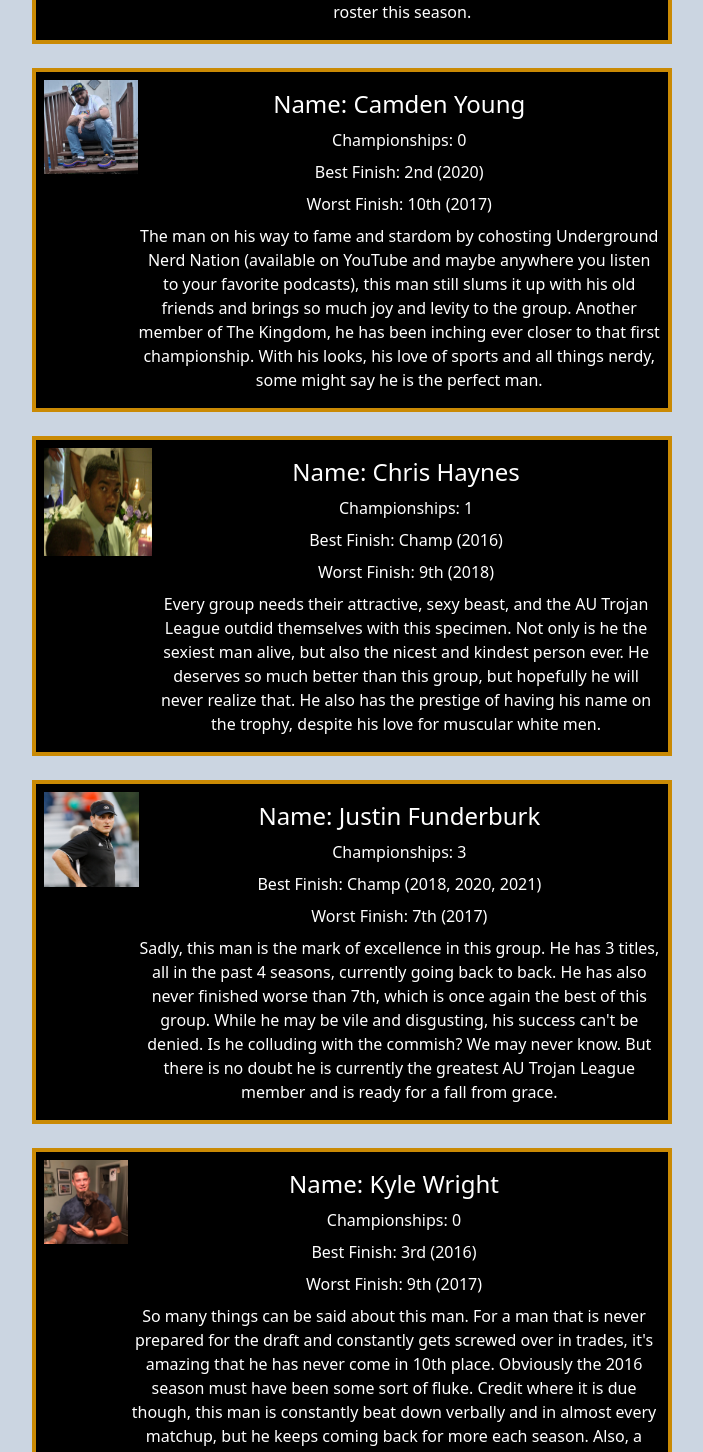
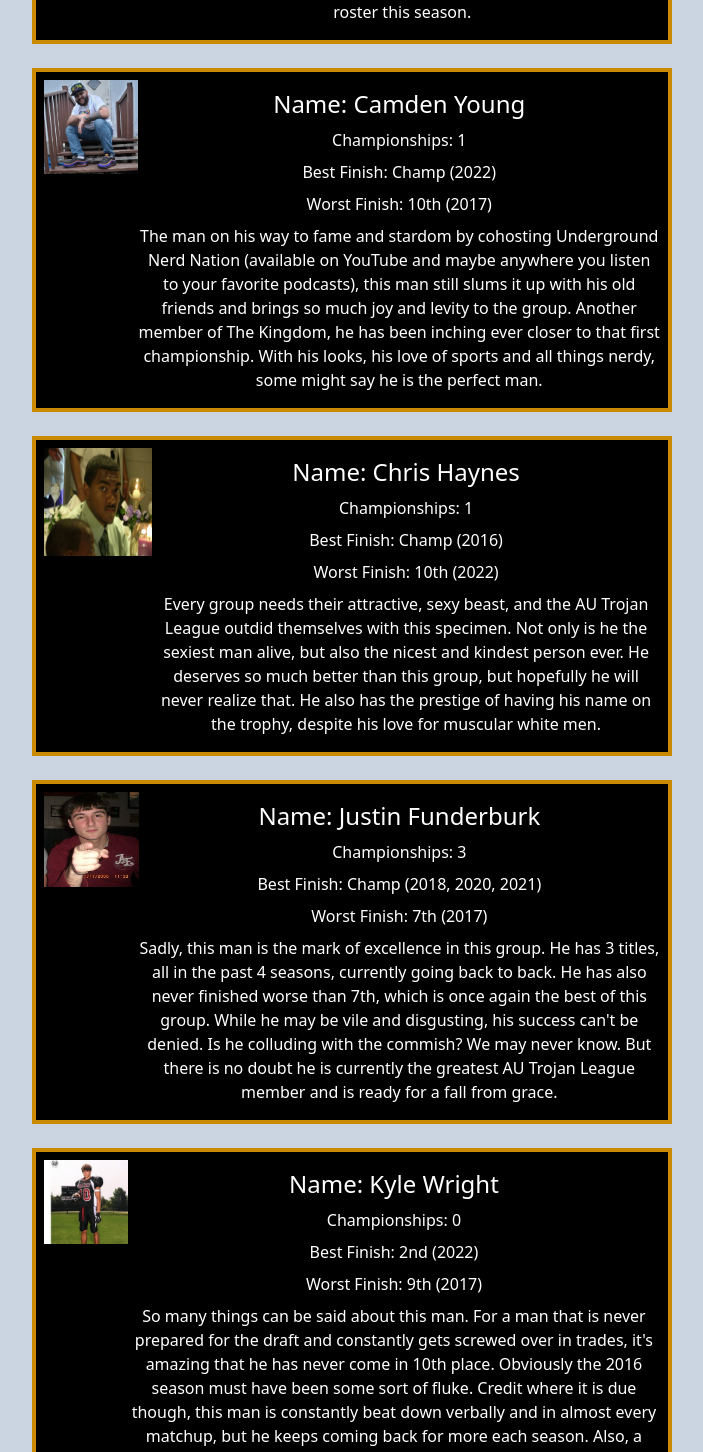
Before and after one commit to Crashy13/au-trojan-league, a Next.js app: page / in a window 1280 px wide. Shown: the part 2126-3578 px from the top of the page, without its empty margins (288-991 px from the left). Built offline with nearby package versions, Linux system fonts and the light colour scheme.

Commit message:
Updated member information

```diff
--- a/public/data/member-info.js
+++ b/public/data/member-info.js
@@ -9,7 +9,7 @@ export const members_info = [
       'The Commissioner that started it all. He brought together a group of friends to compete for a prize and created the best group ever. There are those that say he is "crooked" and "it is suspect that he won the championship in the first season", and those people are not neccessarily wrong. Regardless, he is seen as the leader of this ragtag group and does a bang up job each season, even if he is now colluding with the most successful man in the league.',
   },
   {
-    image: "/images/AJTroyNoHelmet.jpeg",
+    image: "/images/AJ.jpeg",
     name: "AJ Fakoornejad",
     championships: "0",
     best: "2nd (2016)",
@@ -29,8 +29,8 @@ export const members_info = [
   {
     image: "/images/Camden.jpeg",
     name: "Camden Young",
-    championships: "0",
-    best: "2nd (2020)",
+    championships: "1",
+    best: "Champ (2022)",
     worst: "10th (2017)",
     description:
       "The man on his way to fame and stardom by cohosting Underground Nerd Nation (available on YouTube and maybe anywhere you listen to your favorite podcasts), this man still slums it up with his old friends and brings so much joy and levity to the group. Another member of The Kingdom, he has been inching ever closer to that first championship. With his looks, his love of sports and all things nerdy, some might say he is the perfect man.",
@@ -40,12 +40,12 @@ export const members_info = [
     name: "Chris Haynes",
     championships: "1",
     best: "Champ (2016)",
-    worst: "9th (2018)",
+    worst: "10th (2022)",
     description:
       "Every group needs their attractive, sexy beast, and the AU Trojan League outdid themselves with this specimen. Not only is he the sexiest man alive, but also the nicest and kindest person ever. He deserves so much better than this group, but hopefully he will never realize that. He also has the prestige of having his name on the trophy, despite his love for muscular white men.",
   },
   {
-    image: "/images/FunderburkCoach.jpeg",
+    image: "/images/Funderburk.jpeg",
     name: "Justin Funderburk",
     championships: "3",
     best: "Champ (2018, 2020, 2021)",
@@ -54,12 +54,13 @@ export const members_info = [
       "Sadly, this man is the mark of excellence in this group. He has 3 titles, all in the past 4 seasons, currently going back to back. He has also never finished worse than 7th, which is once again the best of this group. While he may be vile and disgusting, his success can't be denied. Is he colluding with the commish? We may never know. But there is no doubt he is currently the greatest AU Trojan League member and is ready for a fall from grace.",
   },
   {
-    image: '/images/KyleDog.jpeg',
-    name: 'Kyle Wright',
-    championships: '0',
-    best: '3rd (2016)',
-    worst: '9th (2017)',
-    description: "So many things can be said about this man. For a man that is never prepared for the draft and constantly gets screwed over in trades, it's amazing that he has never come in 10th place. Obviously the 2016 season must have been some sort of fluke. Credit where it is due though, this man is constantly beat down verbally and in almost every matchup, but he keeps coming back for more each season. Also, a very high playoff win percentage, eventhough most of his playoff match ups are in the loser bracket."
+    image: "/images/Kyle.jpeg",
+    name: "Kyle Wright",
+    championships: "0",
+    best: "2nd (2022)",
+    worst: "9th (2017)",
+    description:
+      "So many things can be said about this man. For a man that is never prepared for the draft and constantly gets screwed over in trades, it's amazing that he has never come in 10th place. Obviously the 2016 season must have been some sort of fluke. Credit where it is due though, this man is constantly beat down verbally and in almost every matchup, but he keeps coming back for more each season. Also, a very high playoff win percentage, even though most of his playoff match ups are in the loser bracket.",
   },
   {
     image: "/images/JJBrushBeard.jpeg",
```
